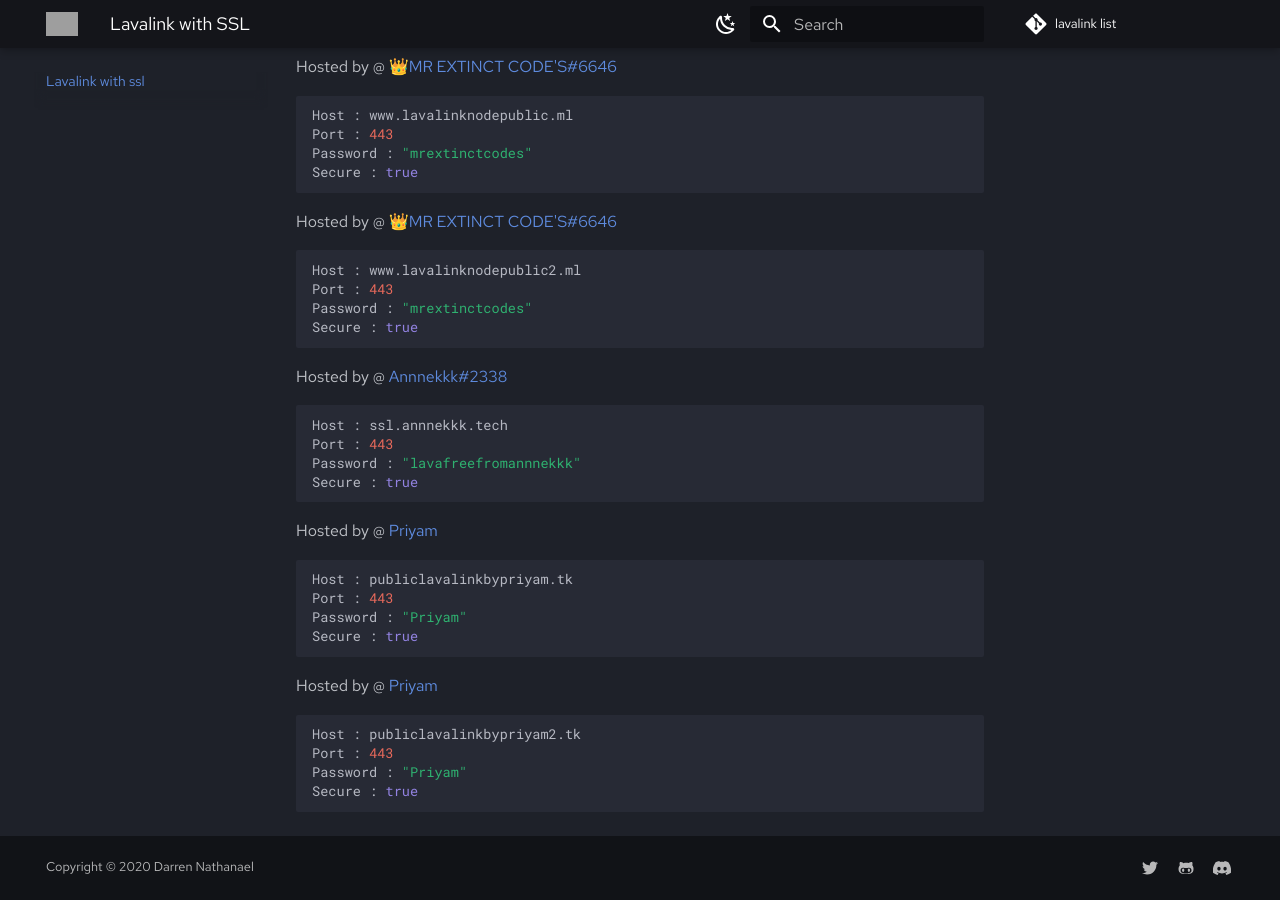
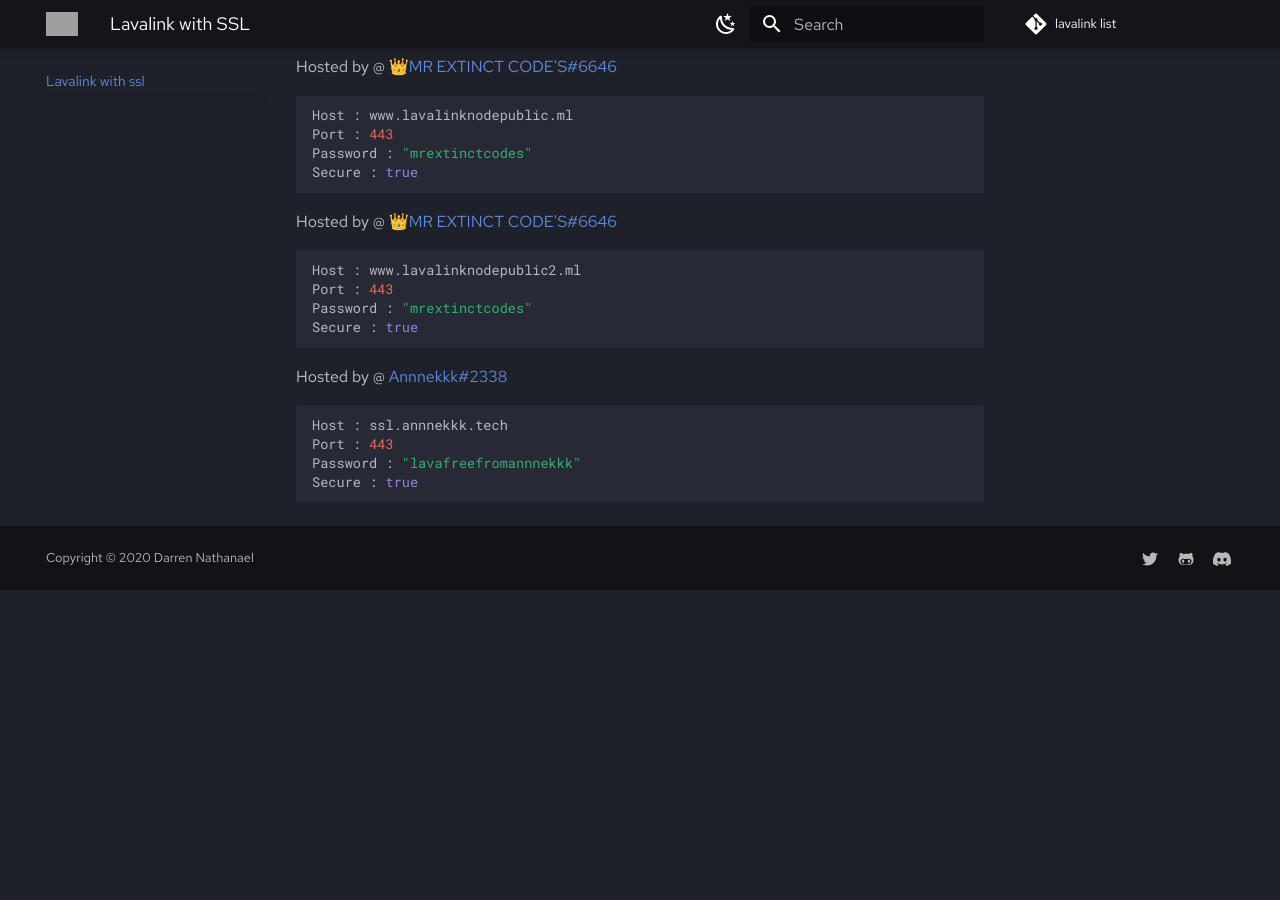
Before and after one commit to DarrenOfficial/lavalink-list, an MkDocs documentation site: the page built from docs/SSL/lavalink-with-ssl.md, in a window 1280 px wide and 900 px high, scrolled down 1566 px. Built offline with MkDocs 1.6.1 and Material for MkDocs 9.7.7, drawn with Linux system fonts in a browser that asks for light colours; comment, search, counter and statistics services are not loaded; after the commit the page ends 2156 px from its top, so only the background shows below that; grey boxes are pictures that could not be loaded.

Commit message:
Revert "2 lavalink" (#166)
Revert "added 2 lavalink (#165)"

This reverts commit b685b9d1d13f38236169593b4734cb77c7423e87.

````diff
--- a/docs/SSL/lavalink-with-ssl.md
+++ b/docs/SSL/lavalink-with-ssl.md
@@ -90,19 +90,3 @@ Port : 443
 Password : "lavafreefromannnekkk"
 Secure : true
 ```
-
-Hosted by @ [Priyam](https://www.priyam.ml)
-```bash
-Host : publiclavalinkbypriyam.tk
-Port : 443
-Password : "Priyam"
-Secure : true
-```
-
-Hosted by @ [Priyam](https://www.priyam.ml)
-```bash
-Host : publiclavalinkbypriyam2.tk
-Port : 443
-Password : "Priyam"
-Secure : true
-```
````
